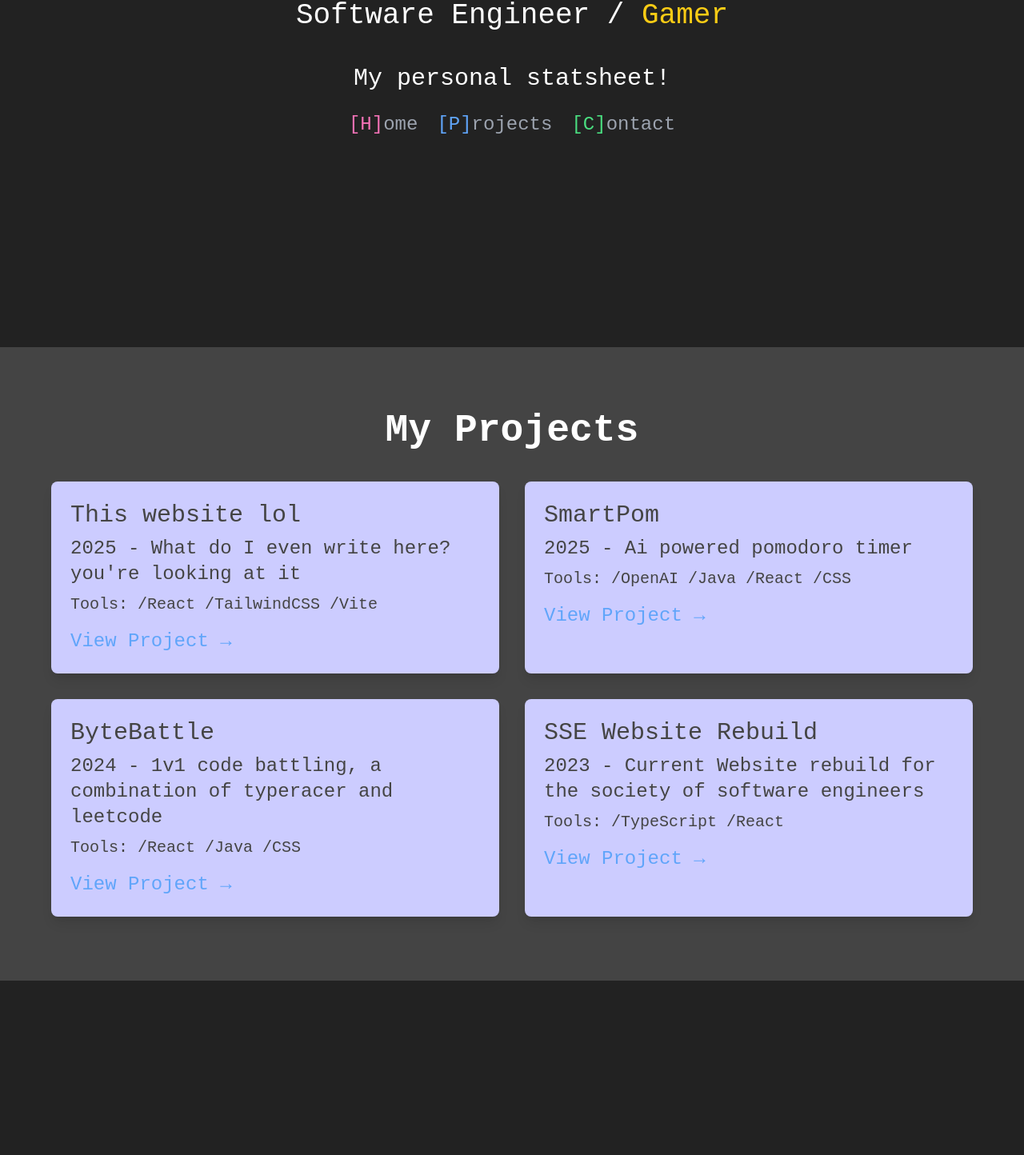
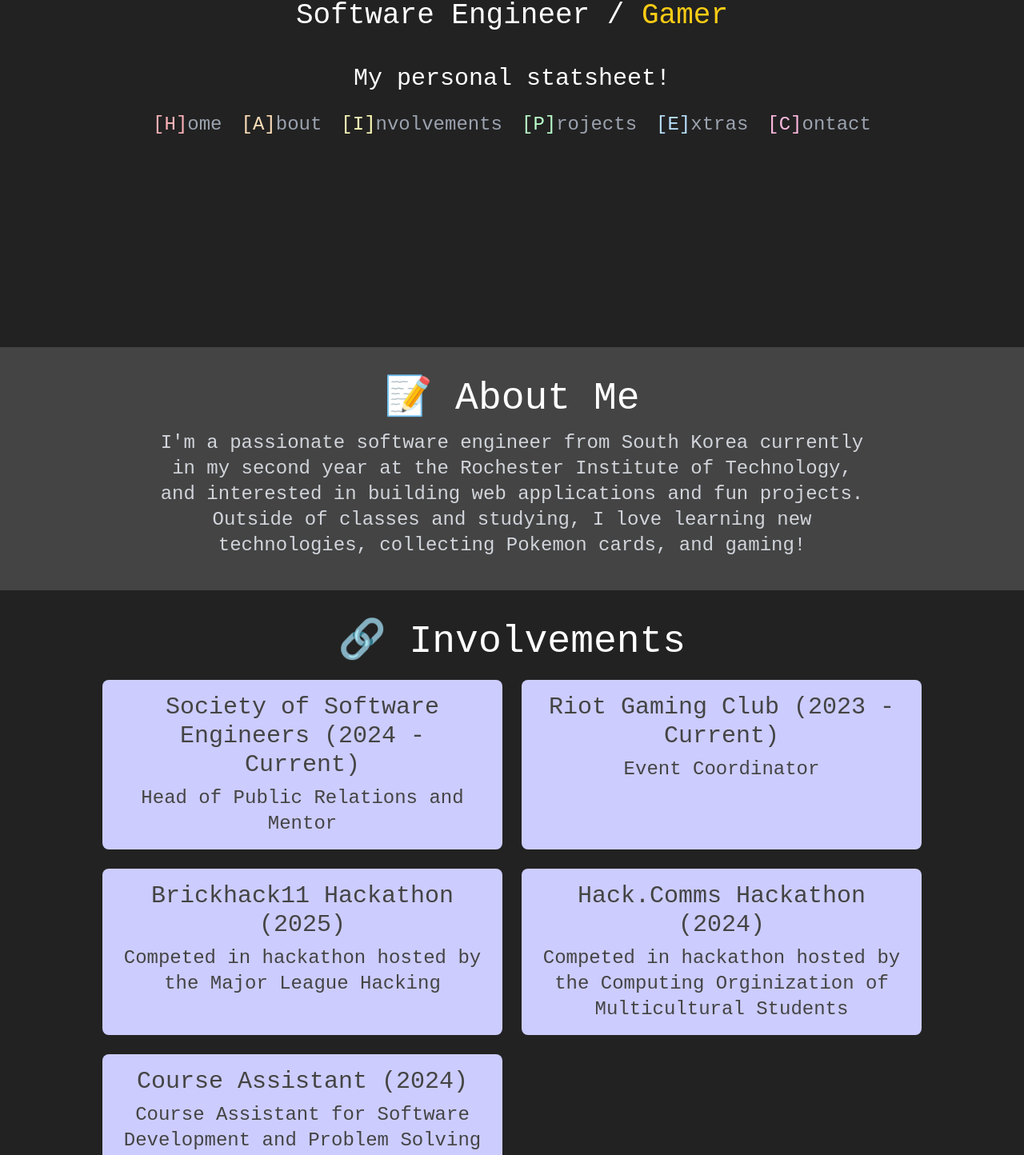
Before and after one commit to Andrewlee23/personal-website, a React (Create React App) app in the folder websitev1/: page / in a window 1280 px wide. Shown: the part 366-1810 px from the top of the page at 80% size. Built offline with nearby package versions, Linux system fonts and the light colour scheme.

Commit message:
added stuff to all pages, ready to deploy site

```diff
--- a/websitev1/src/Components/About.jsx
+++ b/websitev1/src/Components/About.jsx
@@ -0,0 +1,13 @@
+function About() {
+    return (
+      <section id="about" className="py-10 bg-mutedgrey text-white text-center">
+        <h2 className="text-5xl font-pixel">📝 About Me</h2>
+        <p className="mt-4 max-w-4xl mx-auto text-2xl font-pixel text-gray-300">
+          I'm a passionate software engineer from South Korea currently in my second year at the Rochester Institute of Technology, and interested in building web applications and fun projects.
+          Outside of classes and studying, I love learning new technologies, collecting Pokemon cards, and gaming!
+        </p>
+      </section>
+    );
+  }
+
+  export default About;
--- a/websitev1/src/Components/Extras.jsx
+++ b/websitev1/src/Components/Extras.jsx
@@ -0,0 +1,30 @@
+function Extras() {
+    const portfolioLink = "https://www.pricecharting.com/offers?seller=nvlghbl5kh27qhoghcoi5kw63m&status=collection";
+    const discordServer = "https://discord.gg/28NxrjRPT5";
+    return (
+      <section id="extras" className="py-10 bg-mutedgrey text-white text-center">
+        <h2 className="text-5xl font-pixel">🎮 Extras</h2>
+        <p className="mt-4 max-w-4xl mx-auto text-2xl text-gray-300 font-pixel">
+          I'm a huge fan of collecting Pokemon cards! View my portfolio and join my Pokemon tcg Discord server here!
+        </p>
+        <div className="mt-4 flex justify-center space-x-6">
+        <a href={portfolioLink} className="text-2xl font-pixel text-blue-400 hover:underline">
+            PriceCharting portfolio →
+        </a>
+        <a href={discordServer} className="text-2xl font-pixel text-blue-400 hover:underline">
+            Discord server invite link →
+        </a>
+        </div>
+
+        <p className="mt-4 max-w-4xl mx-auto text-2xl text-gray-300 font-pixel">
+          I'm pretty active on Discord, if you want to have a chat about anything, add me here!
+        </p>
+        <p className="mt-4 max-w-4xl mx-auto text-3xl text-blue-400 font-pixel">
+          _lemonade.
+        </p>
+
+      </section>
+    );
+  }
+
+  export default Extras;
--- a/websitev1/src/Components/Hero.jsx
+++ b/websitev1/src/Components/Hero.jsx
@@ -1,4 +1,4 @@
-function Hero({ scrollToSection, homeRef, projectsRef, contactRef }) {
+function Hero({ scrollToSection, homeRef, aboutRef, involvementsRef, extrasRef, projectsRef, contactRef }) {
   return (
     <section className="h-screen flex flex-col justify-center items-center bg-darkergrey text-white text-center">
       <h1 className="text-8xl font-pixel flex items-center">
@@ -9,13 +9,22 @@ function Hero({ scrollToSection, homeRef, projectsRef, contactRef }) {
       <h2 className="mt-10 text-3xl font-light font-pixel ">My personal statsheet!</h2>
       <nav className="mt-6 flex space-x-6 text-lg font-pixel">
 
-        <button onClick={() => scrollToSection(homeRef)} className="text-2xl text-pink-400 hover:underline">
+        <button onClick={() => scrollToSection(homeRef)} className="text-2xl text-pastel1 hover:underline">
           [H]<span className="text-2xl text-gray-400">ome</span>
         </button>
-        <button onClick={() => scrollToSection(projectsRef)} className="text-2xl text-blue-400 hover:underline">
+        <button onClick={() => scrollToSection(aboutRef)} className="text-2xl text-pastel2 hover:underline">
+          [A]<span className="text-2xl text-gray-400">bout</span>
+        </button>
+        <button onClick={() => scrollToSection(involvementsRef)} className="text-2xl text-pastel3 hover:underline">
+          [I]<span className="text-2xl text-gray-400">nvolvements</span>
+        </button>
+        <button onClick={() => scrollToSection(projectsRef)} className="text-2xl text-pastel4 hover:underline">
           [P]<span className="text-2xl text-gray-400">rojects</span>
         </button>
-        <button onClick={() => scrollToSection(contactRef)} className="text-2xl text-green-400 hover:underline">
+        <button onClick={() => scrollToSection(extrasRef)} className=" text-2xl text-pastel5 hover:underline">
+          [E]<span className="text-2xl text-gray-400">xtras</span>
+        </button>
+        <button onClick={() => scrollToSection(contactRef)} className="text-2xl text-pastel6 hover:underline">
           [C]<span className="text-2xl text-gray-400">ontact</span>
         </button>
       </nav>
--- a/websitev1/src/Components/Involvements.jsx
+++ b/websitev1/src/Components/Involvements.jsx
@@ -0,0 +1,25 @@
+function Involvements() {
+    const activities = [
+      { id: 1, title: "Society of Software Engineers", description: "Head of Public Relations and Mentor", year: "2024 - Current" },
+      { id: 2, title: "Riot Gaming Club", description: "Event Coordinator", year: "2023 - Current" },
+      { id: 3, title: "Brickhack11 Hackathon", description: "Competed in hackathon hosted by the Major League Hacking", year: "2025" },
+      { id: 4, title: "Hack.Comms Hackathon", description: "Competed in hackathon hosted by the Computing Orginization of Multicultural Students", year: "2024" },
+      { id: 5, title: "Course Assistant", description: "Course Assistant for Software Development and Problem Solving I, helping students with Python", year: "2024" },
+    ];
+
+    return (
+      <section id="involvements" className="py-10 bg-darkergrey font-pixel text-4xl text-white text-center">
+        <h2 className="text-5xl font-pixel">🔗 Involvements</h2>
+        <div className="text-mutedgrey text-2xl max-w-5xl mx-auto mt-6 grid grid-cols-1 md:grid-cols-2 gap-6">
+          {activities.map((activity) => (
+            <div key={activity.id} className="p-4 bg-soft rounded-lg">
+              <h3 className="text-3xl font-pixel">{activity.title} ({activity.year})</h3>
+              <p className="text-mutedgrey mt-2">{activity.description}</p>
+            </div>
+          ))}
+        </div>
+      </section>
+    );
+  }
+
+  export default Involvements;
--- a/websitev1/src/Components/Projects.jsx
+++ b/websitev1/src/Components/Projects.jsx
@@ -8,8 +8,8 @@ function Projects() {
     ];
 
     return (
-      <section id="projects" className="text-xl py-20 bg-mutedgrey text-mutedgrey font-pixel">
-        <h2 className="text-5xl text-center font-bold text-white">My Projects</h2>
+      <section id="projects" className="text-xl py-20 bg-darkergrey text-mutedgrey font-pixel">
+        <h2 className="text-5xl text-center text-white">My Projects</h2>
         <div className="max-w-6xl mx-auto mt-10 grid grid-cols-1 md:grid-cols-2 gap-8">
           {projects.map((project) => (
             <div key={project.id} className="p-6 bg-soft rounded-lg shadow-lg">
--- a/websitev1/src/pages/Home.jsx
+++ b/websitev1/src/pages/Home.jsx
@@ -2,9 +2,16 @@ import { useRef } from "react";
 import Hero from "../Components/Hero";
 import Projects from "../Components/Projects";
 import Contact from "../Components/Contact";
+import About from "../Components/About";
+import Involvements from "../Components/Involvements";
+import Extras from "../Components/Extras";
+
 
 function Home() {
   const homeRef = useRef(null);
+  const aboutRef = useRef(null);
+  const involvementsRef = useRef(null);
+  const extrasRef = useRef(null);
   const projectsRef = useRef(null);
   const contactRef = useRef(null);
 
@@ -15,10 +22,27 @@ function Home() {
   return (
     <>
       <div ref={homeRef}>
-        <Hero scrollToSection={scrollToSection} homeRef={homeRef} projectsRef={projectsRef} contactRef={contactRef} />
+        <Hero
+          scrollToSection={scrollToSection}
+          homeRef={homeRef}
+          aboutRef={aboutRef}
+          involvementsRef={involvementsRef}
+          extrasRef={extrasRef}
+          projectsRef={projectsRef}
+          contactRef={contactRef}
+        />
+      </div>
+      <div ref={aboutRef}>
+        <About />
+      </div>
+      <div ref={involvementsRef}>
+        <Involvements />
       </div>
       <div ref={projectsRef}>
         <Projects />
+      </div>
+      <div ref={extrasRef}>
+        <Extras />
       </div>
       <div ref={contactRef}>
         <Contact />
--- a/websitev1/tailwind.config.js
+++ b/websitev1/tailwind.config.js
@@ -13,6 +13,13 @@ module.exports = {
         muted: "#A4B3B6", // Muted Teal Grey
         mutedgrey : "#444444",
         darkergrey: "#222222",
+        //pastels
+        pastel1: "#FFB3BA", // Light Pink
+        pastel2: "#FFDFBA", // Light Orange
+        pastel3: "#FFFFBA", // Light Yellow
+        pastel4: "#BAFFC9", // Light Green
+        pastel5: "#BAE1FF", // Light Blue
+        pastel6: "#FFBAE1", // Light Purple
       },
       fontFamily: {
         pixel: ['VT323', 'monospace'],
```
